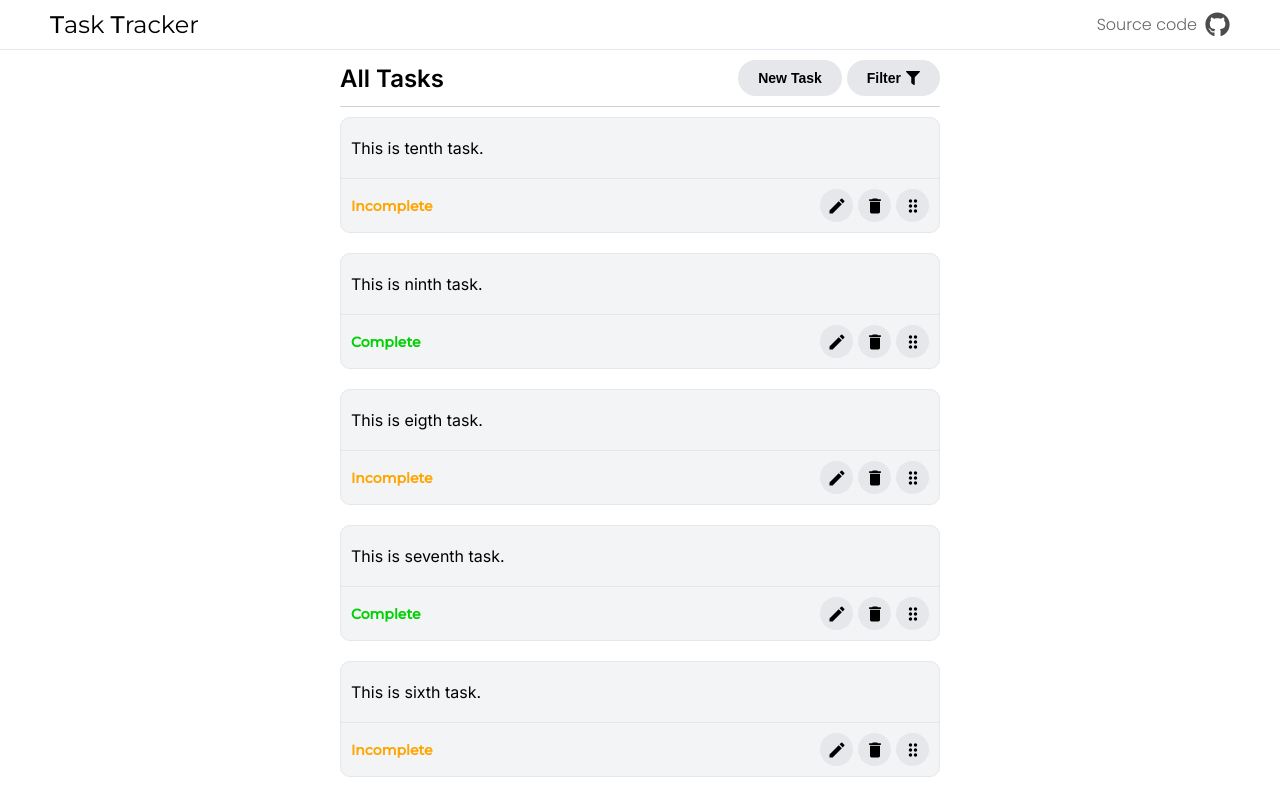
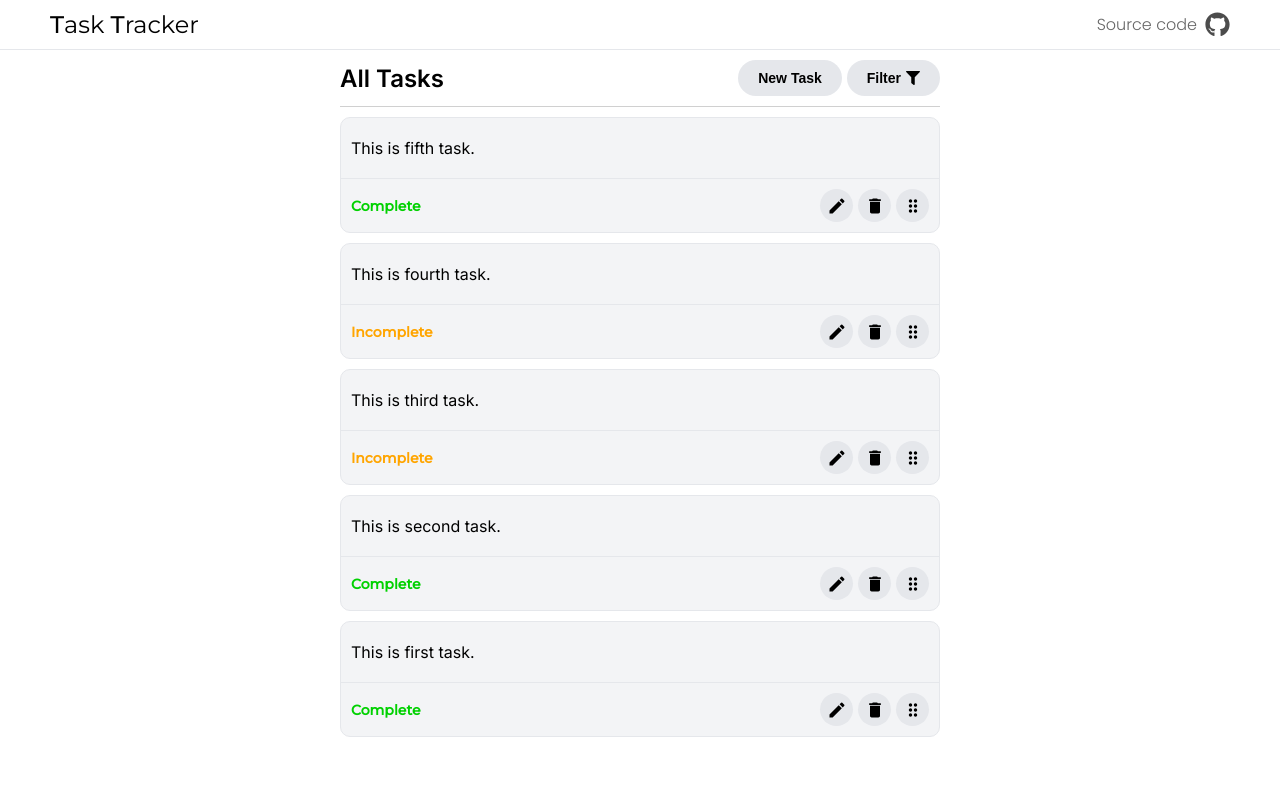
Before and after one commit to Casuals4Fun/ToDo-Tasks, a React (Vite) app: page / in a window 1280 px wide. Shown: the top 796 px of the page. Built offline with nearby package versions, Linux system fonts and the light colour scheme.

Commit message:
add filter functionality

```diff
--- a/src/App.jsx
+++ b/src/App.jsx
@@ -1,5 +1,5 @@
 import './global.css';
-import { Navbar, AddTask, AllTask } from './components';
+import { Navbar, TaskModal, AllTask } from './components';
 
 function App() {
 
@@ -7,7 +7,7 @@ function App() {
     <div className='container'>
       <Navbar />
       <div className='task__container'>
-        <AddTask />
+        <TaskModal />
         <AllTask />
       </div>
     </div>
--- a/src/components/AllTask/AllTask.css
+++ b/src/components/AllTask/AllTask.css
@@ -138,7 +138,7 @@
     padding-bottom: 125px;
     display: flex;
     flex-direction: column;
-    gap: 20px;
+    gap: 10px;
 }
 
 .task__card {
@@ -217,6 +217,6 @@
     }
 
     .tasks__container {
-        padding-bottom: 20px;
+        padding-bottom: 10px;
     }
 }
--- a/src/components/AddTask/AddTask.jsx
+++ b/src/components/TaskModal/TaskModal.jsx
@@ -1,8 +1,8 @@
-import './AddTask.css';
+import './TaskModal.css';
 import { useDispatch, useSelector } from 'react-redux';
 import { toggleAddTaskModal } from '../../state/taskReducer';
 
-const AddTask = () => {
+const TaskModal = () => {
     const dispatch = useDispatch();
     const { openAddTaskModal } = useSelector(state => state.tasks);
     if (!openAddTaskModal) return;
@@ -19,4 +19,4 @@ const AddTask = () => {
     )
 }
 
-export default AddTask
+export default TaskModal
--- a/src/components/index.js
+++ b/src/components/index.js
@@ -1,5 +1,5 @@
 import Navbar from "./Navbar/Navbar";
-import AddTask from "./AddTask/AddTask";
+import TaskModal from "./TaskModal/TaskModal";
 import AllTask from "./AllTask/AllTask";
 
-export { Navbar, AddTask, AllTask };
+export { Navbar, TaskModal, AllTask };
--- a/src/state/taskReducer.js
+++ b/src/state/taskReducer.js
@@ -7,11 +7,7 @@ const initialTasks = storedTasks ? JSON.parse(storedTasks) : [
     { id: 3, text: 'This is third task.', status: 'Incomplete' },
     { id: 4, text: 'This is fourth task.', status: 'Incomplete' },
     { id: 5, text: 'This is fifth task.', status: 'Complete' },
-    { id: 6, text: 'This is sixth task.', status: 'Incomplete' },
-    { id: 7, text: 'This is seventh task.', status: 'Complete' },
-    { id: 8, text: 'This is eigth task.', status: 'Incomplete' },
-    { id: 9, text: 'This is ninth task.', status: 'Complete' },
-    { id: 10, text: 'This is tenth task.', status: 'Incomplete' }
+    // { id: 6, text: 'This is sixth task.', status: 'Complete' }
 ];
 
 const initialState = {
@@ -33,8 +29,11 @@ export const taskSlice = createSlice({
             state.openFilter = !state.openFilter
         },
         handleFilter: (state, action) => {
+            const newFilter = action.payload;
             state.openFilter = false;
-            state.filter = action.payload;
+            if (state.filter === newFilter) state.filter = "";
+            else state.filter = newFilter;
+            state.tasks = state.filter ? initialTasks.filter(task => task.status === state.filter) : initialTasks;
         },
         addTask: (state, action) => {
             const task = {
```
Also changed, not shown: src/components/TaskModal/TaskModal.css (renamed from src/components/AddTask/AddTask.css).
